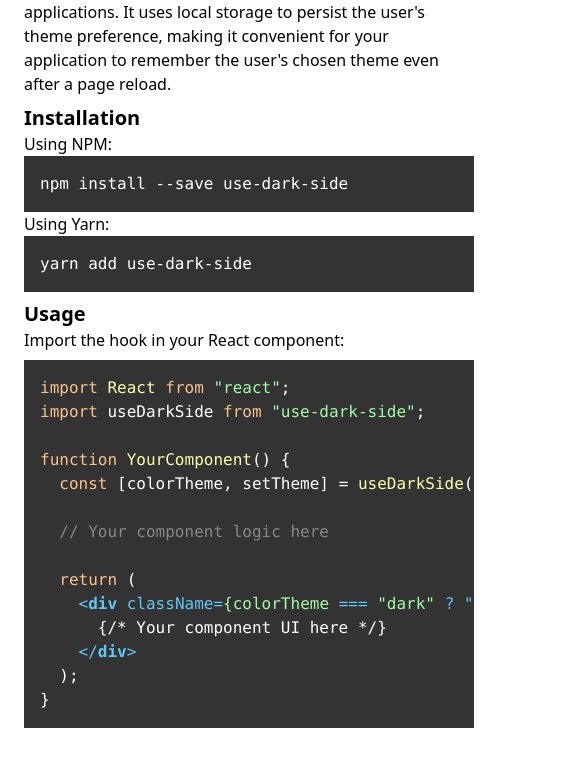
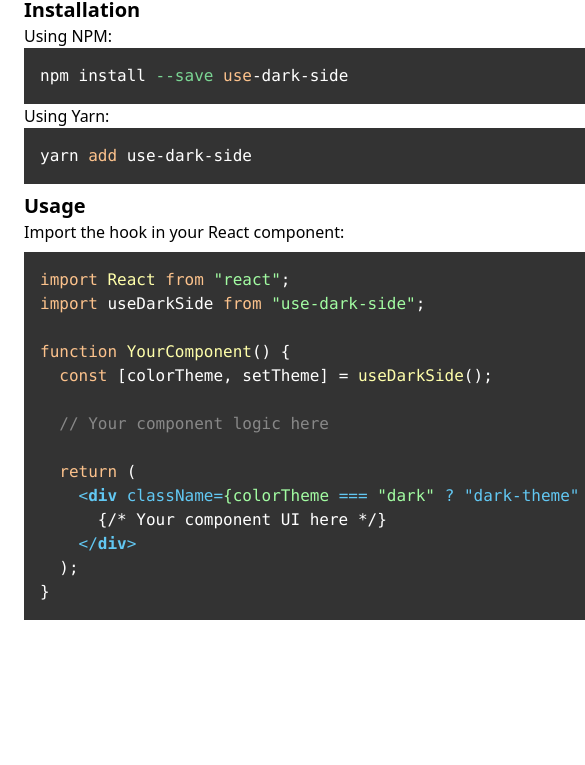
Before and after one commit to isadkang/v2.isadnat, a React (Vite) app: page /blog/react-custom-hooks-useDarkSide in a window 390 px wide. Shown: the part 385-1150 px from the top of the page, 585 px wide, since content can reach past the window. After the commit the page ends 1045 px from the top, so only its background shows below. Built offline with nearby package versions, Linux system fonts and the light colour scheme.

Commit message:
refactor: Fix responsive issue on Blog Detail

```diff
--- a/src/components/Contents/Blog/useDarkSideHook.jsx
+++ b/src/components/Contents/Blog/useDarkSideHook.jsx
@@ -32,7 +32,7 @@
 `;
 
   return (
-    <div className="dark:text-white mb-10">
+    <div className="dark:text-white mb-10 max-w-full">
       <Link
         to={"/blog"}
         className="scale-100 hover:scale-105 transition duration-300 font-semibold inline-flex items-center gap-2 mb-3"
@@ -40,7 +40,7 @@
         <FaRegArrowAltCircleLeft />
         <h1>Back</h1>
       </Link>
-      <div className="mt-2">
+      <div className="mt-2 max-w-full">
         <div className="border-b flex flex-col lg:flex-row">
           <div className="mb-3">
             <h1 className="text-3xl font-bold mb-5">
@@ -65,17 +65,17 @@
         <h1 className="mt-2 text-xl font-bold">Installation</h1>
         <p>Using NPM: </p>
         <pre>
-          <code className="language-bash w-[450px]   md:w-[720px] lg:w-full">
+          <code className="  md:w-[720px] lg:w-full">
             npm install --save use-dark-side
           </code>
         </pre>
         <p>Using Yarn: </p>
         <pre>
-          <code className="language-bash w-[450px]  md:w-[720px] lg:w-full">yarn add use-dark-side</code>
+          <code className="  md:w-[720px] lg:w-full">yarn add use-dark-side</code>
         </pre>
         <h1 className="mt-2 text-xl font-bold">Usage</h1>
         <p>Import the hook in your React component: </p>
-        <div className="w-[450px] md:w-[720px] lg:w-full mt-2 " dangerouslySetInnerHTML={{ __html: marked(markdown) }}></div>
+        <div className=" mt-2 max-w-full" dangerouslySetInnerHTML={{ __html: marked(markdown) }}></div>
       </div>
     </div>
   );
```
